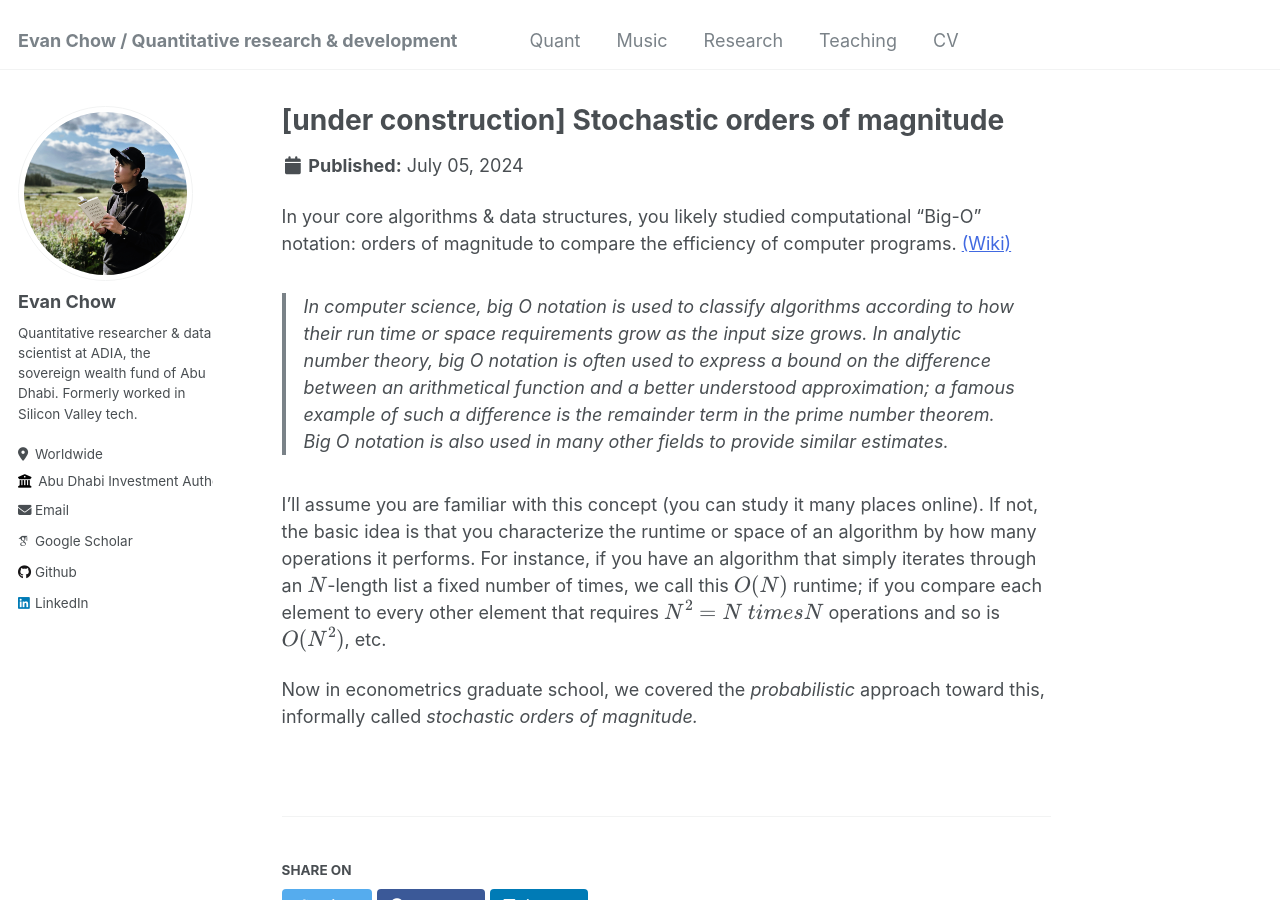
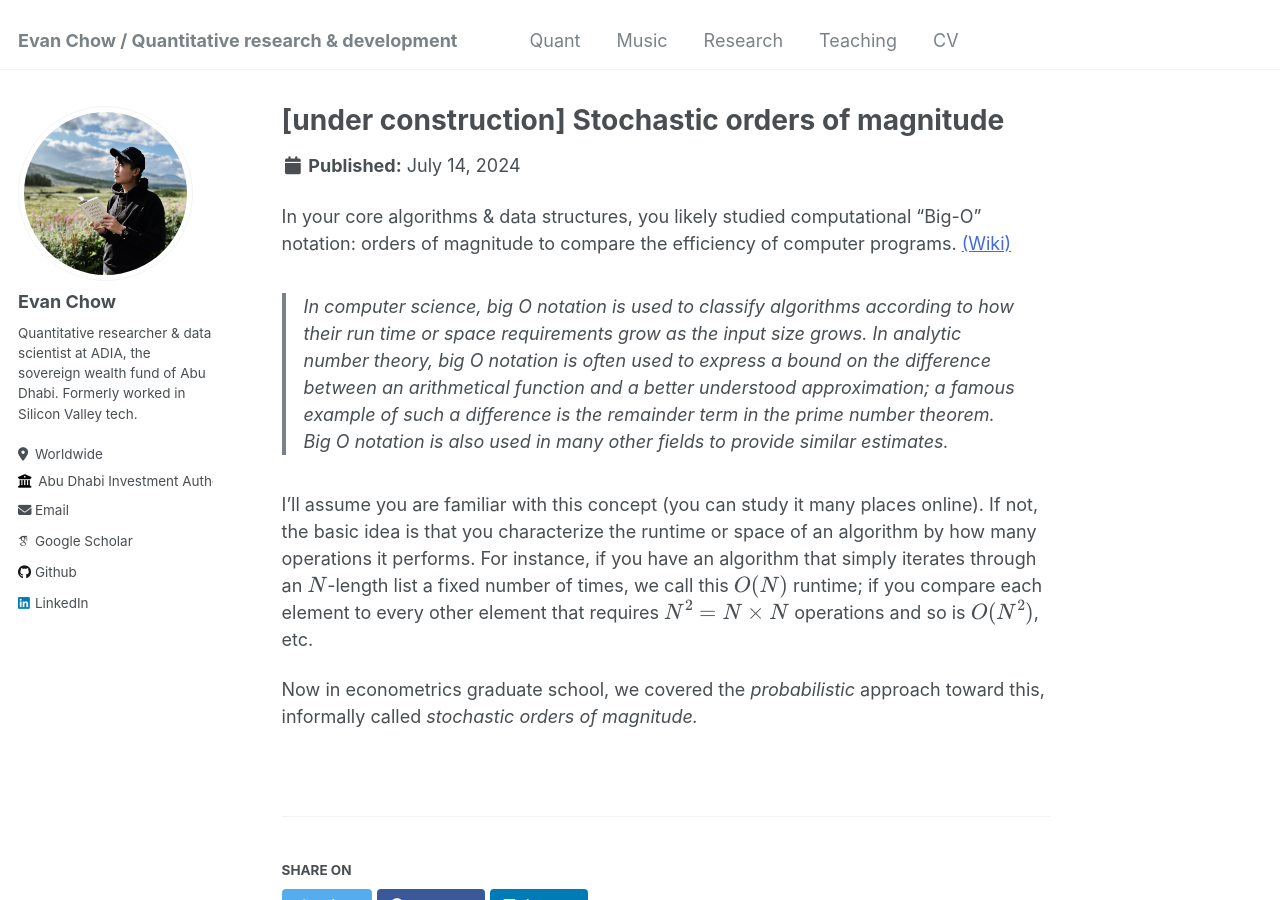
Before and after one commit to evnchw/evnchw.github.io, a Jekyll site: the page built from _quant/drafts/20240714_stochastic_orders_of_magnitude.md, in a window 1280 px wide and 900 px high. Built offline with Jekyll 4.4.1, drawn with Linux system fonts in a browser that asks for light colours; some web fonts are replaced.

Commit message:
Quick commit.

```diff
--- a/_quant/drafts/20240705_stochastic_orders_of_magnitude.md
+++ b/_quant/drafts/20240714_stochastic_orders_of_magnitude.md
@@ -2,14 +2,14 @@
 title: "[under construction] Stochastic orders of magnitude"
 collection: quant
 type: "Post"
-permalink: /quant/20240705_stochastic_orders_of_magnitude
-date: 2024-07-05
+permalink: /quant/20240714_stochastic_orders_of_magnitude
+date: 2024-07-14
 ---
 
 In your core algorithms & data structures, you likely studied computational "Big-O" notation: orders of magnitude to compare the efficiency of computer programs. [(Wiki)](https://en.wikipedia.org/wiki/Big_O_notation)
 
 > In computer science, big O notation is used to classify algorithms according to how their run time or space requirements grow as the input size grows. In analytic number theory, big O notation is often used to express a bound on the difference between an arithmetical function and a better understood approximation; a famous example of such a difference is the remainder term in the prime number theorem. Big O notation is also used in many other fields to provide similar estimates.
 
-I'll assume you are familiar with this concept (you can study it many places online). If not, the basic idea is that you characterize the runtime or space of an algorithm by how many operations it performs. For instance, if you have an algorithm that simply iterates through an $$N$$-length list a fixed number of times, we call this $$O(N)$$ runtime; if you compare each element to every other element that requires $$N^2=N \ times N$$ operations and so is $$O(N^2)$$, etc.
+I'll assume you are familiar with this concept (you can study it many places online). If not, the basic idea is that you characterize the runtime or space of an algorithm by how many operations it performs. For instance, if you have an algorithm that simply iterates through an $$N$$-length list a fixed number of times, we call this $$O(N)$$ runtime; if you compare each element to every other element that requires $$N^2=N \times N$$ operations and so is $$O(N^2)$$, etc.
 
 Now in econometrics graduate school, we covered the *probabilistic* approach toward this, informally called *stochastic orders of magnitude.*
```
